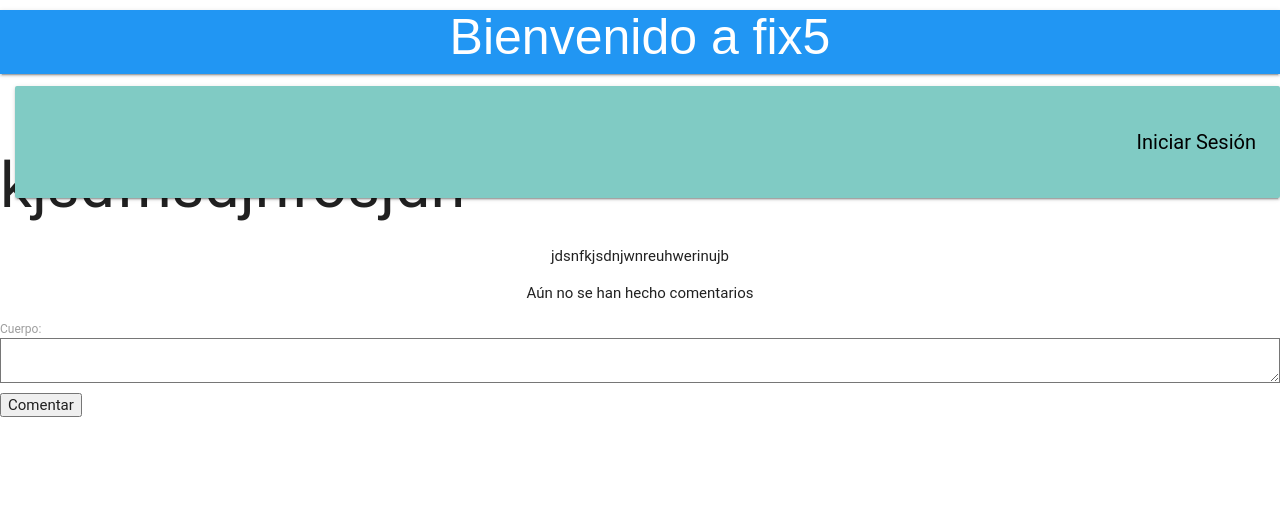
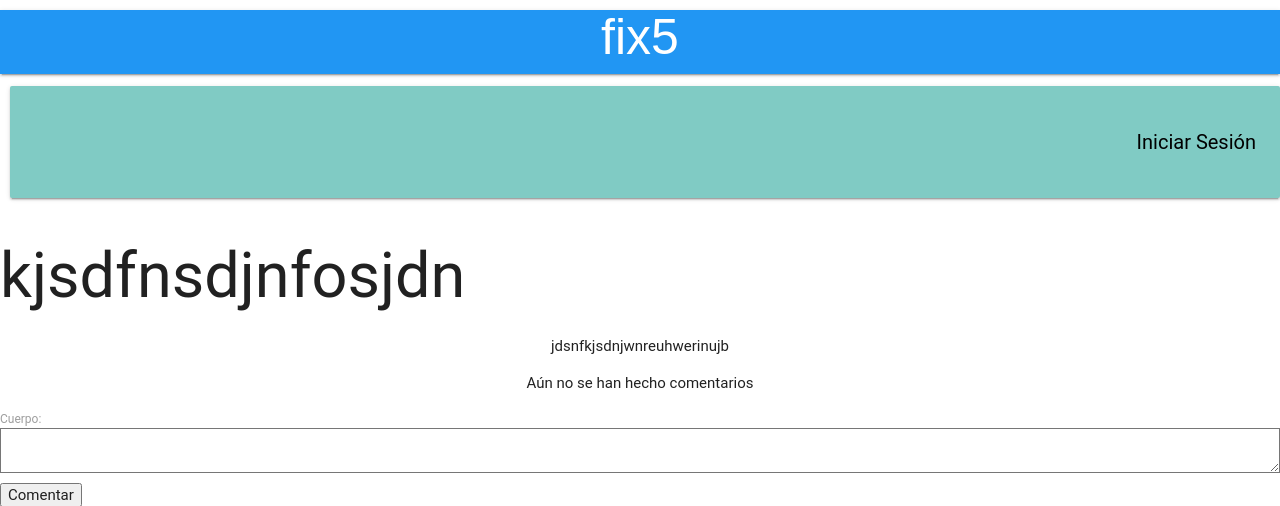
Before and after one commit to angel-blas/fix5, a Django app: a page that uses templates/base.html in a window 1280 px wide. Shown: the top 506 px of the page. Run offline with Django 3.2, Linux system fonts and the light colour scheme; data comes from the database, SQL or seed files in the repository; some libraries are stand-ins or nearby versions; some web fonts are replaced.

Commit message:
working directory clean

```diff
--- a/posts/templates/detalle.html
+++ b/posts/templates/detalle.html
@@ -1,7 +1,7 @@
 {%extends 'base.html'%}
 
 {%block content%}
-</br></br>
+</br></br></br></br></br></br>
 <h1>{{post.titulo}}</h1>
 <p>{{post.cuerpo}}</p>
 
--- a/templates/base.html
+++ b/templates/base.html
@@ -25,7 +25,7 @@
         	font-size: 15px;
         }
         .black-text{
-            margin-left: 15px;
+            margin-left: 10px;
             text-align: right;
             color #AFF456;
             font-size: 20px;
@@ -35,17 +35,17 @@
 </head>
 <body>
     <nav class="blue">
-    <h2 id="titulito">Bienvenido a fix5</h2>
+    <a href="{%url 'lista'%}""> <h2 id="titulito">fix5</h2></a>
     <div class="nav-wrapper black-text">
-    <div class="card-panel teal lighten-3">
     {%if request.user.is_authenticated%}
+        <div class="card-panel teal lighten-3">
         <a class="black-text" href="{%url 'nuevo'%}">Publica algo</a>
         <a class="black-text" href="{%url 'perfil'%}">Tu perfil</a>
-        <a class="black-text" href="{%url 'logout'%}">Cerrar Sesión</a>
+        <a class="black-text" href="{%url 'logout'%}">Cerrar Sesión</a></div>
     {%else%}
-        <a class="black-text" href="{%url 'login'%}">Iniciar Sesión</a>
+        <div class="card-panel teal lighten-3">
+        <a class="black-text" href="{%url 'login'%}">Iniciar Sesión</a></div>
     {%endif%}
-    </div>
 
     </div>
     </nav>
```
